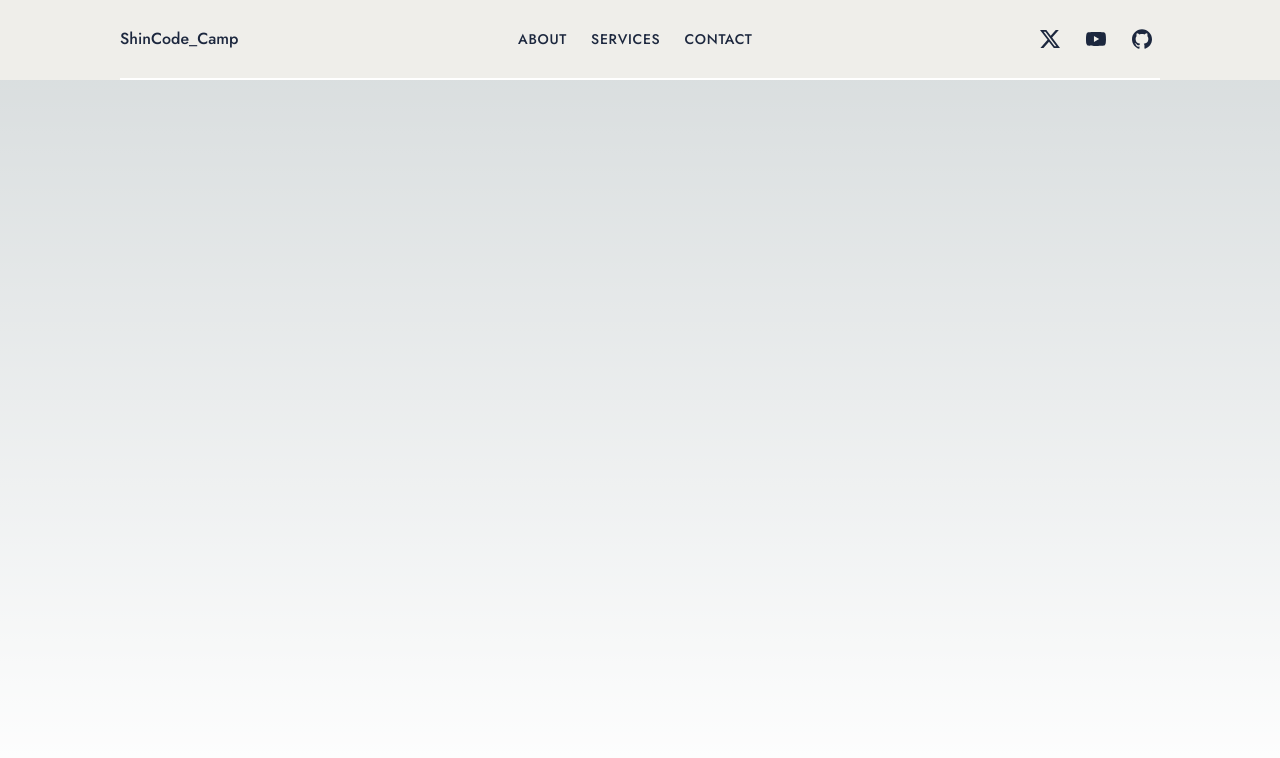
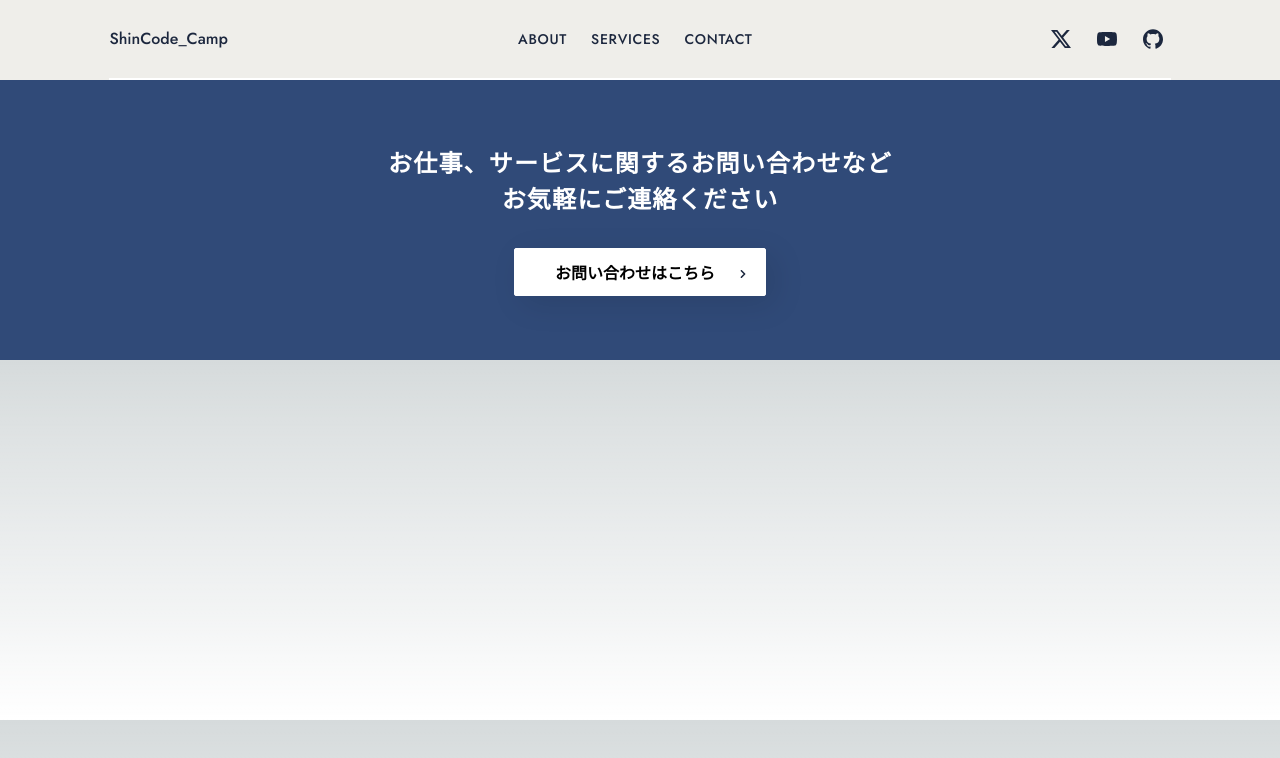
Before and after one commit to Shin-sibainu/shincode-portfolio-site, a Next.js app: page / in a window 1280 px wide. Shown: the top 758 px of the page. Built offline with nearby package versions, Linux system fonts and the light colour scheme.

Commit message:
コンタクトページへのリンクコンポーネント作成(レスポンシブ非対応)

```diff
--- /dev/null
+++ b/src/app/components/layouts/Contact/Contact.tsx
@@ -0,0 +1,30 @@
+import Image from 'next/image';
+import Link from 'next/link';
+import React from 'react'
+
+const Contact = () => {
+  return (
+    <div className="bg-primary-900 w-full h-[280px] py-16 px-6.67">
+      <div className="w-full max-w-[1248px] px-6">
+        <div className="gap-8 flex flex-col items-center">
+          <div className="text-white font-notoSansJP text-2xl leading-9 font-bold tracking-wider text-center">
+            <p>お仕事、サービスに関するお問い合わせなど</p>
+            <p>お気軽にご連絡ください</p>
+          </div>
+          <Link href="/#" className="flex items-center gap-5 bg-white py-3 w-[252px] h-12 rounded-sm border border-white transition duration-300 ease-out hover:bg-primary-100 shadow-custom">
+            <p className="font-notoSansJP text-base font-bold text-left pl-10">お問い合わせはこちら</p>
+            <Image
+              src="/button_arrow.svg"
+              width={6}
+              height={10}
+              alt="allow"
+              className="py-1 w-4 h-4 mt-1"
+            />
+          </Link>
+        </div>
+      </div>
+    </div>
+  )
+};
+
+export default Contact;
--- a/src/app/components/layouts/Header/Header.tsx
+++ b/src/app/components/layouts/Header/Header.tsx
@@ -6,7 +6,7 @@ import { pageLinks, snsLinks } from './headerNav';
 
 const Header = () => {
   return (
-    <header className="bg-secondary-100 w-full h-[80px] flex items-center px-0 md:px-24 fixed z-50">
+    <header className="bg-secondary-100 w-full h-[80px] flex items-center px-0 md:px-6.67 fixed z-50">
       <div className="px-6 w-full h-full text-primary-950">
         <div className="border-b-2 border-solid border-white font-jost flex justify-between items-center h-full">
           <div className="font-medium leading-6 text-left">
--- a/src/app/layout.tsx
+++ b/src/app/layout.tsx
@@ -1,5 +1,5 @@
 import type { Metadata } from "next";
-import { Inter, Jost } from "next/font/google";
+import { Inter, Jost, Noto_Sans_JP } from "next/font/google";
 import "./globals.css";
 import Header from "./components/layouts/Header/Header";
 
@@ -10,6 +10,12 @@ const jost = Jost({
   variable: "--font-jost",
   display: "swap",
 });
+const notoSansJP = Noto_Sans_JP({
+  weight: ["500", "700"],
+  subsets: ["latin"],
+  variable: "--font-notoSansJP",
+  display: "swap",
+})
 
 export const metadata: Metadata = {
   title: "Create Next App",
@@ -23,10 +29,14 @@ export default function RootLayout({
 }>) {
   return (
     <html lang="ja">
-      <body className={`${inter.className} ${jost.variable}`}>
+      <body className={`${inter.className} ${jost.variable} ${notoSansJP.variable}`}>
         <Header />
-        {children}
+        <main className="pt-[80px]">
+          {children}
+        </main>
       </body>
     </html>
   );
 }
+
+//layout.tsxのchildrenをmainタグでくくってヘッダーとの位置調整を行いました
--- a/src/app/page.tsx
+++ b/src/app/page.tsx
@@ -1,113 +1,9 @@
-import Image from "next/image";
+import Contact from "./components/layouts/Contact/Contact";
 
 export default function Home() {
   return (
-    <main className="flex min-h-screen flex-col items-center justify-between p-24">
-      {/* <div className="z-10 w-full max-w-5xl items-center justify-between font-mono text-sm lg:flex">
-        <p className="fixed left-0 top-0 flex w-full justify-center border-b border-gray-300 bg-gradient-to-b from-zinc-200 pb-6 pt-8 backdrop-blur-2xl dark:border-neutral-800 dark:bg-zinc-800/30 dark:from-inherit lg:static lg:w-auto  lg:rounded-xl lg:border lg:bg-gray-200 lg:p-4 lg:dark:bg-zinc-800/30">
-          Get started by editing&nbsp;
-          <code className="font-mono font-bold">src/app/page.tsx</code>
-        </p>
-        <div className="fixed bottom-0 left-0 flex h-48 w-full items-end justify-center bg-gradient-to-t from-white via-white dark:from-black dark:via-black lg:static lg:size-auto lg:bg-none">
-          <a
-            className="pointer-events-none flex place-items-center gap-2 p-8 lg:pointer-events-auto lg:p-0"
-            href="https://vercel.com?utm_source=create-next-app&utm_medium=appdir-template&utm_campaign=create-next-app"
-            target="_blank"
-            rel="noopener noreferrer"
-          >
-            By{" "}
-            <Image
-              src="/vercel.svg"
-              alt="Vercel Logo"
-              className="dark:invert"
-              width={100}
-              height={24}
-              priority
-            />
-          </a>
-        </div>
-      </div>
-
-      <div className="relative z-[-1] flex place-items-center before:absolute before:h-[300px] before:w-full before:-translate-x-1/2 before:rounded-full before:bg-gradient-radial before:from-white before:to-transparent before:blur-2xl before:content-[''] after:absolute after:-z-20 after:h-[180px] after:w-full after:translate-x-1/3 after:bg-gradient-conic after:from-sky-200 after:via-blue-200 after:blur-2xl after:content-[''] before:dark:bg-gradient-to-br before:dark:from-transparent before:dark:to-blue-700 before:dark:opacity-10 after:dark:from-sky-900 after:dark:via-[#0141ff] after:dark:opacity-40 sm:before:w-[480px] sm:after:w-[240px] before:lg:h-[360px]">
-        <Image
-          className="relative dark:drop-shadow-[0_0_0.3rem_#ffffff70] dark:invert"
-          src="/next.svg"
-          alt="Next.js Logo"
-          width={180}
-          height={37}
-          priority
-        />
-      </div>
-
-      <div className="mb-32 grid text-center lg:mb-0 lg:w-full lg:max-w-5xl lg:grid-cols-4 lg:text-left">
-        <a
-          href="https://nextjs.org/docs?utm_source=create-next-app&utm_medium=appdir-template&utm_campaign=create-next-app"
-          className="group rounded-lg border border-transparent px-5 py-4 transition-colors hover:border-gray-300 hover:bg-gray-100 hover:dark:border-neutral-700 hover:dark:bg-neutral-800/30"
-          target="_blank"
-          rel="noopener noreferrer"
-        >
-          <h2 className="mb-3 text-2xl font-semibold">
-            Docs{" "}
-            <span className="inline-block transition-transform group-hover:translate-x-1 motion-reduce:transform-none">
-              -&gt;
-            </span>
-          </h2>
-          <p className="m-0 max-w-[30ch] text-sm opacity-50">
-            Find in-depth information about Next.js features and API.
-          </p>
-        </a>
-
-        <a
-          href="https://nextjs.org/learn?utm_source=create-next-app&utm_medium=appdir-template-tw&utm_campaign=create-next-app"
-          className="group rounded-lg border border-transparent px-5 py-4 transition-colors hover:border-gray-300 hover:bg-gray-100 hover:dark:border-neutral-700 hover:dark:bg-neutral-800/30"
-          target="_blank"
-          rel="noopener noreferrer"
-        >
-          <h2 className="mb-3 text-2xl font-semibold">
-            Learn{" "}
-            <span className="inline-block transition-transform group-hover:translate-x-1 motion-reduce:transform-none">
-              -&gt;
-            </span>
-          </h2>
-          <p className="m-0 max-w-[30ch] text-sm opacity-50">
-            Learn about Next.js in an interactive course with&nbsp;quizzes!
-          </p>
-        </a>
-
-        <a
-          href="https://vercel.com/templates?framework=next.js&utm_source=create-next-app&utm_medium=appdir-template&utm_campaign=create-next-app"
-          className="group rounded-lg border border-transparent px-5 py-4 transition-colors hover:border-gray-300 hover:bg-gray-100 hover:dark:border-neutral-700 hover:dark:bg-neutral-800/30"
-          target="_blank"
-          rel="noopener noreferrer"
-        >
-          <h2 className="mb-3 text-2xl font-semibold">
-            Templates{" "}
-            <span className="inline-block transition-transform group-hover:translate-x-1 motion-reduce:transform-none">
-              -&gt;
-            </span>
-          </h2>
-          <p className="m-0 max-w-[30ch] text-sm opacity-50">
-            Explore starter templates for Next.js.
-          </p>
-        </a>
-
-        <a
-          href="https://vercel.com/new?utm_source=create-next-app&utm_medium=appdir-template&utm_campaign=create-next-app"
-          className="group rounded-lg border border-transparent px-5 py-4 transition-colors hover:border-gray-300 hover:bg-gray-100 hover:dark:border-neutral-700 hover:dark:bg-neutral-800/30"
-          target="_blank"
-          rel="noopener noreferrer"
-        >
-          <h2 className="mb-3 text-2xl font-semibold">
-            Deploy{" "}
-            <span className="inline-block transition-transform group-hover:translate-x-1 motion-reduce:transform-none">
-              -&gt;
-            </span>
-          </h2>
-          <p className="m-0 max-w-[30ch] text-balance text-sm opacity-50">
-            Instantly deploy your Next.js site to a shareable URL with Vercel.
-          </p>
-        </a>
-      </div> */}
+    <main>
+      <Contact />
     </main>
   );
 }
--- a/tailwind.config.ts
+++ b/tailwind.config.ts
@@ -16,9 +16,18 @@ const config: Config = {
       colors: {
         "secondary-100": "#EFEEEA",
         "primary-950": "#1C273E",
+        "primary-900": "#304A78",
+        "primary-100": "#E1EDF8",
       },
       fontFamily: {
         jost: "var(--font-jost)",
+        notoSansJP: "var(--font-notoSansJP)",
+      },
+      padding: {
+        "6.67": "6.67%",
+      },
+      boxShadow: {
+        "custom": "8px 8px 32px 0px rgba(0, 0, 0, 0.1)",
       },
     },
   },
```
Also changed, not shown: public/button_arrow.svg (added).
